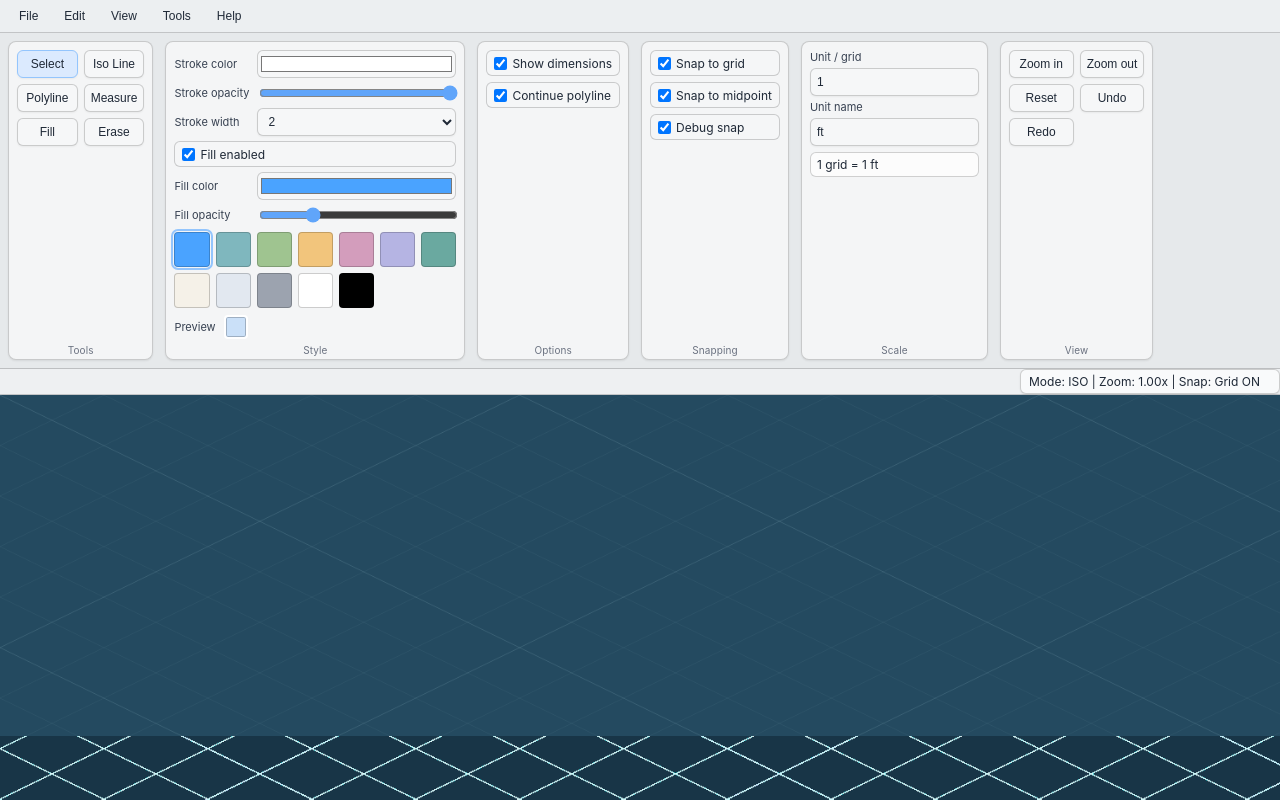
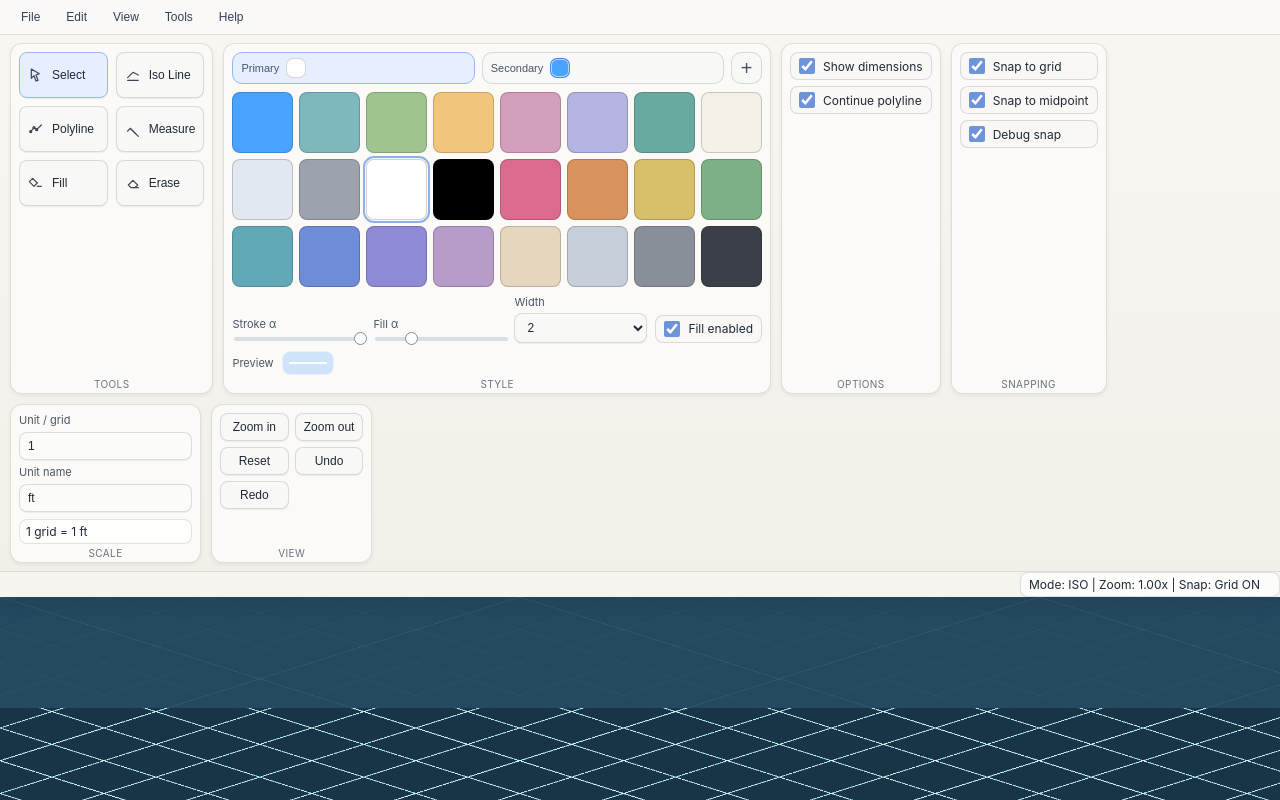
Before and after one commit to believeshe123-coder/ProjectBlue, a plain HTML site: page editor.html in a window 1280 px wide. Drawn offline with Linux system fonts and the light colour scheme.

Commit message:
Redesign editor UI with paint-like ribbon styling

```diff
--- a/assets/style.css
+++ b/assets/style.css
@@ -1,13 +1,16 @@
 :root {
-  --chrome-bg: #eef0f2;
-  --panel-bg: rgba(255, 255, 255, 0.55);
-  --panel-border: rgba(0, 0, 0, 0.18);
+  --chrome-bg: #efede9;
+  --ribbon-bg: #f6f4ef;
+  --panel-bg: #fcfaf7;
+  --panel-border: rgba(24, 31, 44, 0.12);
+  --soft-border: rgba(24, 31, 44, 0.14);
   --text: #1f2937;
+  --muted: #6b7280;
   --canvas-bg: #183547;
-  --button-bg: #f6f7f8;
+  --button-bg: #f8f8f6;
   --button-hover: #ffffff;
-  --button-active: #dbeafe;
-  --button-active-border: #93c5fd;
+  --button-active: #e5effe;
+  --button-active-border: #9ab7ec;
 }
 
 * {
@@ -19,7 +22,7 @@
   margin: 0;
   height: 100%;
   color: var(--text);
-  font-family: Inter, -apple-system, BlinkMacSystemFont, "Segoe UI", Roboto, Helvetica, Arial, sans-serif;
+  font-family: -apple-system, BlinkMacSystemFont, "Segoe UI", Roboto, Helvetica, Arial, sans-serif;
   font-size: 13px;
   background: var(--chrome-bg);
 }
@@ -32,26 +35,27 @@
 .workspace-chrome {
   display: flex;
   flex-direction: column;
-  border-bottom: 1px solid var(--panel-border);
-  background: var(--chrome-bg);
+  background: var(--ribbon-bg);
+  box-shadow: 0 10px 18px rgba(17, 24, 39, 0.12);
+  z-index: 2;
 }
 
 .menu-bar {
   display: flex;
   align-items: center;
   gap: 4px;
-  min-height: 32px;
-  padding: 4px 8px;
-  background: #eceff1;
+  min-height: 30px;
+  padding: 4px 10px;
+  background: rgba(255, 255, 255, 0.45);
   border-bottom: 1px solid var(--panel-border);
 }
 
 .menu-item {
   border: 1px solid transparent;
   background: transparent;
-  color: #1f2937;
-  border-radius: 6px;
-  padding: 4px 10px;
+  color: #334155;
+  border-radius: 8px;
+  padding: 5px 10px;
   font-size: 12px;
   cursor: default;
 }
@@ -64,26 +68,26 @@
 .topbar {
   display: flex;
   align-items: stretch;
-  gap: 12px;
-  padding: 8px;
-  background: #e6e9eb;
+  gap: 10px;
+  padding: 8px 10px;
+  background: linear-gradient(to bottom, #f8f6f1, #f3f0ea);
   border-bottom: 1px solid var(--panel-border);
   flex-wrap: wrap;
 }
 
 .tool-group {
-  min-height: 94px;
+  min-height: 88px;
   min-width: 126px;
-  padding: 8px 8px 20px;
+  padding: 8px 8px 18px;
   background: var(--panel-bg);
   border: 1px solid var(--panel-border);
-  border-radius: 8px;
+  border-radius: 12px;
   position: relative;
-  box-shadow: 0 1px 2px rgba(0, 0, 0, 0.08);
+  box-shadow: 0 2px 4px rgba(15, 23, 42, 0.06);
 }
 
 .tool-group--style {
-  min-width: 300px;
+  min-width: 360px;
 }
 
 .group-title {
@@ -93,48 +97,49 @@
   bottom: 3px;
   text-align: center;
   font-size: 10px;
-  color: #6b7280;
-  letter-spacing: 0.1px;
+  color: var(--muted);
+  letter-spacing: 0.4px;
+  text-transform: uppercase;
 }
 
 .tool-grid {
   display: grid;
-  grid-template-columns: repeat(2, minmax(52px, 1fr));
+  grid-template-columns: repeat(2, minmax(56px, 1fr));
   gap: 6px;
 }
 
-.tool-grid--style {
-  grid-template-columns: auto 1fr;
-  align-items: center;
-  gap: 5px 8px;
-}
-
-.style-label,
-.scale-label,
-.layer-select-label {
-  font-size: 11px;
-  color: #374151;
+.tool-grid--tiles {
+  gap: 8px;
 }
 
 .tool-button,
 .style-select,
 .scale-input {
   min-height: 28px;
-  border: 1px solid rgba(0, 0, 0, 0.18);
-  border-radius: 6px;
+  border: 1px solid var(--soft-border);
+  border-radius: 8px;
   background: var(--button-bg);
   color: #1f2937;
   font-size: 12px;
-  padding: 3px 6px;
+  padding: 4px 8px;
   cursor: pointer;
-  box-shadow: 0 1px 2px rgba(0, 0, 0, 0.05);
+  transition: background 0.15s ease, transform 0.12s ease, box-shadow 0.15s ease;
+  box-shadow: 0 1px 1px rgba(17, 24, 39, 0.06);
 }
 
 .tool-button:hover,
 .style-select:hover,
 .scale-input:hover,
-.color-input:hover {
+.color-chip:hover,
+.palette-add:hover {
   background: var(--button-hover);
+  box-shadow: 0 2px 6px rgba(17, 24, 39, 0.08);
+}
+
+.tool-button:active,
+.color-chip:active,
+.palette-add:active {
+  transform: translateY(1px);
 }
 
 .tool-button.active {
@@ -142,86 +147,214 @@
   border-color: var(--button-active-border);
 }
 
+.tool-tile {
+  min-height: 46px;
+  display: flex;
+  align-items: center;
+  gap: 8px;
+  text-align: left;
+  font-weight: 500;
+}
+
+.tool-tile svg {
+  width: 16px;
+  height: 16px;
+  stroke: currentColor;
+  stroke-width: 1.8;
+  fill: none;
+  stroke-linecap: round;
+  stroke-linejoin: round;
+  opacity: 0.85;
+}
+
 .tool-grid--snap {
   grid-template-columns: 1fr;
 }
 
 .tool-toggle {
-  min-height: 26px;
-  border: 1px solid rgba(0, 0, 0, 0.18);
-  border-radius: 6px;
-  background: #f5f6f7;
+  min-height: 28px;
+  border: 1px solid var(--soft-border);
+  border-radius: 8px;
+  background: #f9f8f5;
   font-size: 12px;
   display: inline-flex;
   align-items: center;
-  gap: 5px;
-  padding: 3px 7px;
-}
-
-.style-fill-toggle {
-  grid-column: 1 / -1;
+  gap: 8px;
+  padding: 5px 8px;
 }
 
 .tool-toggle input {
-  width: 13px;
-  height: 13px;
+  width: 16px;
+  height: 16px;
   margin: 0;
+  accent-color: #6d94d9;
 }
 
-.color-input,
-.range-input,
-.style-select {
-  width: 100%;
+.style-tray {
+  display: grid;
+  gap: 8px;
 }
 
-.color-input {
-  min-height: 28px;
-  padding: 1px;
-  border: 1px solid rgba(0, 0, 0, 0.18);
-  border-radius: 6px;
-  background: #f6f7f8;
+.color-chips {
+  display: flex;
+  align-items: stretch;
+  gap: 7px;
 }
 
-.range-input {
-  accent-color: #60a5fa;
+.color-chip,
+.palette-add {
+  border: 1px solid var(--soft-border);
+  border-radius: 10px;
+  background: var(--button-bg);
+  padding: 5px 8px;
+}
+
+.color-chip {
+  display: flex;
+  align-items: center;
+  gap: 7px;
+  flex: 1;
+  text-align: left;
+}
+
+.color-chip--active {
+  background: var(--button-active);
+  border-color: var(--button-active-border);
+}
+
+.chip-label {
+  font-size: 11px;
+  color: #475569;
+}
+
+.chip-swatch {
+  width: 20px;
+  height: 20px;
+  border-radius: 7px;
+  border: 1px solid rgba(0, 0, 0, 0.16);
+  box-shadow: inset 0 0 0 1px rgba(255, 255, 255, 0.6);
+}
+
+.palette-add {
+  width: 31px;
+  font-size: 20px;
+  line-height: 1;
+  color: #475569;
+}
+
+.visually-hidden {
+  position: absolute;
+  width: 1px;
+  height: 1px;
+  margin: -1px;
+  padding: 0;
+  overflow: hidden;
+  clip: rect(0 0 0 0);
+  border: 0;
 }
 
 .swatch-grid {
-  grid-column: 1 / -1;
   display: grid;
-  grid-template-columns: repeat(7, 1fr);
+  grid-template-columns: repeat(8, 1fr);
   gap: 6px;
-  margin-top: 2px;
 }
 
 .swatch {
   width: 100%;
   aspect-ratio: 1 / 1;
-  border: 1px solid rgba(0, 0, 0, 0.2);
-  border-radius: 4px;
+  border: 1px solid rgba(0, 0, 0, 0.18);
+  border-radius: 8px;
   background: var(--swatch, #f4f4f4);
   cursor: pointer;
+  transition: transform 0.12s ease, box-shadow 0.12s ease;
+}
+
+.swatch:hover {
+  transform: translateY(-1px);
+  box-shadow: 0 2px 4px rgba(0, 0, 0, 0.12);
 }
 
 .swatch.active {
-  outline: 2px solid #93c5fd;
+  outline: 2px solid #8eb0ea;
   outline-offset: 1px;
 }
 
+.style-controls-inline {
+  display: grid;
+  grid-template-columns: repeat(3, minmax(78px, 1fr)) auto;
+  gap: 8px;
+  align-items: end;
+}
+
+.style-inline-item {
+  display: grid;
+  gap: 4px;
+  font-size: 11px;
+  color: #475569;
+}
+
+.range-input {
+  width: 100%;
+  appearance: none;
+  height: 4px;
+  border-radius: 99px;
+  background: #d9dde6;
+}
+
+.range-input::-webkit-slider-thumb {
+  appearance: none;
+  width: 13px;
+  height: 13px;
+  border-radius: 50%;
+  border: 1px solid #7f8aa0;
+  background: #fff;
+}
+
+.range-input::-moz-range-thumb {
+  width: 13px;
+  height: 13px;
+  border-radius: 50%;
+  border: 1px solid #7f8aa0;
+  background: #fff;
+}
+
+.compact-select {
+  min-height: 30px;
+  padding-inline: 8px;
+}
+
+.style-fill-toggle {
+  align-self: end;
+}
+
+.style-label,
+.scale-label {
+  font-size: 11px;
+  color: #4b5563;
+}
+
 .style-preview-wrap {
-  grid-column: 1 / -1;
   display: flex;
   align-items: center;
   gap: 8px;
-  margin-top: 2px;
 }
 
 .style-preview-chip {
-  width: 24px;
+  width: 52px;
   height: 24px;
-  border: 2px solid #fff;
-  border-radius: 4px;
-  box-shadow: inset 0 0 0 1px rgba(0, 0, 0, 0.22);
+  border: 1px solid var(--soft-border);
+  border-radius: 8px;
+  position: relative;
+  overflow: hidden;
+}
+
+.style-preview-chip::before {
+  content: "";
+  position: absolute;
+  left: 6px;
+  right: 6px;
+  top: 10px;
+  border-top: 2px solid currentColor;
 }
 
 .status {
@@ -231,11 +364,11 @@
   min-width: 260px;
   padding: 4px 8px;
   border: 1px solid var(--panel-border);
-  border-radius: 6px;
+  border-radius: 8px;
   font-size: 12px;
-  background: rgba(255, 255, 255, 0.65);
+  background: rgba(255, 255, 255, 0.7);
   white-space: nowrap;
-  box-shadow: 0 1px 2px rgba(0, 0, 0, 0.08);
+  box-shadow: 0 1px 2px rgba(0, 0, 0, 0.06);
 }
 
 .canvas-shell {
@@ -252,7 +385,18 @@
 
 .tool-grid--scale {
   grid-template-columns: 1fr;
-  gap: 4px;
+  gap: 5px;
+}
+
+.scale-input {
+  background: #fbfbf8;
+}
+
+.scale-input:focus,
+.style-select:focus {
+  outline: none;
+  border-color: #8eb0ea;
+  box-shadow: 0 0 0 2px rgba(142, 176, 234, 0.25);
 }
 
 .scale-display {
@@ -260,7 +404,7 @@
   min-height: 22px;
   padding: 4px 6px;
   border: 1px solid var(--panel-border);
-  border-radius: 6px;
+  border-radius: 8px;
   font-size: 12px;
-  background: rgba(255, 255, 255, 0.7);
+  background: rgba(255, 255, 255, 0.75);
 }
--- a/editor.html
+++ b/editor.html
@@ -16,29 +16,68 @@
         <button class="menu-item" type="button">Help</button>
       </nav>
 
-      <div class="topbar" role="toolbar" aria-label="Blueprint editor toolbar">
+      <div class="topbar" role="toolbar" aria-label="Blueprint editor ribbon">
         <section class="tool-group" aria-label="Drawing tools">
-          <div class="tool-grid">
-            <button class="tool-button" data-tool="select" type="button">Select</button>
-            <button class="tool-button" data-tool="iso-line" type="button">Iso Line</button>
-            <button class="tool-button" data-tool="polyline" type="button">Polyline</button>
-            <button class="tool-button" data-tool="measure" type="button">Measure</button>
-            <button class="tool-button" data-tool="fill" type="button">Fill</button>
-            <button class="tool-button" data-tool="erase" type="button">Erase</button>
+          <div class="tool-grid tool-grid--tiles">
+            <button class="tool-button tool-tile" data-tool="select" type="button">
+              <svg viewBox="0 0 24 24" aria-hidden="true"><path d="M5 3l12 7-5 2 3 8-3 1-3-8-4 4z" /></svg>
+              <span>Select</span>
+            </button>
+            <button class="tool-button tool-tile" data-tool="iso-line" type="button">
+              <svg viewBox="0 0 24 24" aria-hidden="true"><path d="M4 16l8-8 8 4" /><path d="M4 20h16" /></svg>
+              <span>Iso Line</span>
+            </button>
+            <button class="tool-button tool-tile" data-tool="polyline" type="button">
+              <svg viewBox="0 0 24 24" aria-hidden="true"><path d="M4 16l5-6 4 3 7-7" /><circle cx="4" cy="16" r="1.5" /><circle cx="9" cy="10" r="1.5" /><circle cx="13" cy="13" r="1.5" /></svg>
+              <span>Polyline</span>
+            </button>
+            <button class="tool-button tool-tile" data-tool="measure" type="button">
+              <svg viewBox="0 0 24 24" aria-hidden="true"><path d="M4 15l4-4 12 12" /><path d="M8 11l2 2M11 14l2 2M14 17l2 2" /></svg>
+              <span>Measure</span>
+            </button>
+            <button class="tool-button tool-tile" data-tool="fill" type="button">
+              <svg viewBox="0 0 24 24" aria-hidden="true"><path d="M7 5l7 7-5 5-7-7z" /><path d="M14 17h6" /></svg>
+              <span>Fill</span>
+            </button>
+            <button class="tool-button tool-tile" data-tool="erase" type="button">
+              <svg viewBox="0 0 24 24" aria-hidden="true"><path d="M5 15l7-7 7 7-4 4H9z" /><path d="M15 19h5" /></svg>
+              <span>Erase</span>
+            </button>
           </div>
           <span class="group-title">Tools</span>
         </section>
 
         <section class="tool-group tool-group--style" aria-label="Style controls">
-          <div class="tool-grid tool-grid--style">
-            <label class="style-label" for="stroke-color-input">Stroke color</label>
-            <input id="stroke-color-input" class="color-input" type="color" value="#ffffff" />
+          <div class="style-tray">
+            <div class="color-chips" role="group" aria-label="Primary and secondary colors">
+              <button id="stroke-chip" class="color-chip color-chip--active" type="button" aria-label="Primary stroke color">
+                <span class="chip-label">Primary</span>
+                <span class="chip-swatch" id="stroke-chip-swatch"></span>
+              </button>
+              <button id="fill-chip" class="color-chip" type="button" aria-label="Secondary fill color">
+                <span class="chip-label">Secondary</span>
+                <span class="chip-swatch" id="fill-chip-swatch"></span>
+              </button>
+              <button id="palette-color-btn" class="palette-add" type="button" aria-label="Pick custom color">+</button>
+            </div>
 
-            <label class="style-label" for="stroke-opacity-input">Stroke opacity</label>
+            <input id="stroke-color-input" class="color-input visually-hidden" type="color" value="#ffffff" />
+            <input id="fill-color-input" class="color-input visually-hidden" type="color" value="#4aa3ff" />
+
+            <div class="swatch-grid" id="style-swatches" aria-label="Quick paint swatches"></div>
+
+            <div class="style-controls-inline">
+              <label class="style-inline-item" for="stroke-opacity-input">
+                <span>Stroke α</span>
                 <input id="stroke-opacity-input" class="range-input" type="range" min="0" max="1" step="0.01" value="1" />
-
-            <label class="style-label" for="stroke-width-input">Stroke width</label>
-            <select id="stroke-width-input" class="style-select">
+              </label>
+              <label class="style-inline-item" for="fill-opacity-input">
+                <span>Fill α</span>
+                <input id="fill-opacity-input" class="range-input" type="range" min="0" max="1" step="0.01" value="0.25" />
+              </label>
+              <label class="style-inline-item" for="stroke-width-input">
+                <span>Width</span>
+                <select id="stroke-width-input" class="style-select compact-select">
                   <option value="1">1</option>
                   <option value="2" selected>2</option>
                   <option value="3">3</option>
@@ -46,16 +85,9 @@
                   <option value="6">6</option>
                   <option value="8">8</option>
                 </select>
-
+              </label>
               <label class="tool-toggle style-fill-toggle"><input id="fill-enabled-toggle" type="checkbox" checked />Fill enabled</label>
-
-            <label class="style-label" for="fill-color-input">Fill color</label>
-            <input id="fill-color-input" class="color-input" type="color" value="#4aa3ff" />
-
-            <label class="style-label" for="fill-opacity-input">Fill opacity</label>
-            <input id="fill-opacity-input" class="range-input" type="range" min="0" max="1" step="0.01" value="0.25" />
-
-            <div class="swatch-grid" id="style-swatches" aria-label="Quick fill swatches"></div>
+            </div>
 
             <div class="style-preview-wrap">
               <span class="style-label">Preview</span>
--- a/src/script.js
+++ b/src/script.js
@@ -35,21 +35,20 @@
 const fillOpacityInput = document.getElementById("fill-opacity-input");
 const styleSwatches = document.getElementById("style-swatches");
 const stylePreviewChip = document.getElementById("style-preview-chip");
+const strokeChip = document.getElementById("stroke-chip");
+const fillChip = document.getElementById("fill-chip");
+const strokeChipSwatch = document.getElementById("stroke-chip-swatch");
+const fillChipSwatch = document.getElementById("fill-chip-swatch");
+const paletteColorButton = document.getElementById("palette-color-btn");
 
 const calmPalette = [
-  "#4aa3ff",
-  "#7fb7be",
-  "#9fc490",
-  "#f2c57c",
-  "#d39dbc",
-  "#b5b4e3",
-  "#6aa9a0",
-  "#f5f1e8",
-  "#e2e8f0",
-  "#9ca3af",
-  "#ffffff",
-  "#000000",
+  "#4aa3ff", "#7fb7be", "#9fc490", "#f2c57c", "#d39dbc", "#b5b4e3",
+  "#6aa9a0", "#f5f1e8", "#e2e8f0", "#9ca3af", "#ffffff", "#000000",
+  "#db6a8f", "#d9935e", "#d8bf69", "#7eb086", "#62a9b7", "#6e8cd7",
+  "#8f8ad5", "#b79bc8", "#e7d6be", "#c5ced9", "#888f99", "#3a3f48",
 ];
+
+let activeColorTarget = "stroke";
 
 const camera = new Camera();
 const shapeStore = new ShapeStore();
@@ -111,8 +110,13 @@
     swatch.style.setProperty("--swatch", color);
     swatch.title = color;
     swatch.addEventListener("click", () => {
-      appState.currentStyle.fillColor = color;
-      fillColorInput.value = color;
+      if (activeColorTarget === "fill") {
+        appState.currentStyle.fillColor = color;
+        fillColorInput.value = color;
+      } else {
+        appState.currentStyle.strokeColor = color;
+        strokeColorInput.value = color;
+      }
       refreshStyleUI();
     });
     styleSwatches.appendChild(swatch);
@@ -140,13 +144,19 @@
   fillColorInput.disabled = !style.fillEnabled;
   fillOpacityInput.disabled = !style.fillEnabled;
 
+  const activeColor = activeColorTarget === "fill" ? style.fillColor : style.strokeColor;
   for (const swatch of styleSwatches.querySelectorAll(".swatch")) {
-    swatch.classList.toggle("active", swatch.title.toLowerCase() === style.fillColor.toLowerCase());
+    swatch.classList.toggle("active", swatch.title.toLowerCase() === activeColor.toLowerCase());
   }
 
   const fillColor = style.fillEnabled ? toRgba(style.fillColor, style.fillOpacity) : "transparent";
   stylePreviewChip.style.background = fillColor;
-  stylePreviewChip.style.borderColor = toRgba(style.strokeColor, style.strokeOpacity);
+  stylePreviewChip.style.color = toRgba(style.strokeColor, style.strokeOpacity);
+  stylePreviewChip.style.borderColor = toRgba(style.strokeColor, Math.max(style.strokeOpacity * 0.45, 0.22));
+  strokeChipSwatch.style.background = style.strokeColor;
+  fillChipSwatch.style.background = style.fillColor;
+  strokeChip.classList.toggle("color-chip--active", activeColorTarget === "stroke");
+  fillChip.classList.toggle("color-chip--active", activeColorTarget === "fill");
 }
 
 function getCanvasCenterScreenPoint() {
@@ -290,6 +300,24 @@
   refreshStyleUI();
 });
 
+strokeChip?.addEventListener("click", () => {
+  activeColorTarget = "stroke";
+  refreshStyleUI();
+});
+
+fillChip?.addEventListener("click", () => {
+  activeColorTarget = "fill";
+  refreshStyleUI();
+});
+
+paletteColorButton?.addEventListener("click", () => {
+  if (activeColorTarget === "fill") {
+    fillColorInput.click();
+  } else {
+    strokeColorInput.click();
+  }
+});
+
 unitPerCellInput.addEventListener("input", (event) => {
   const value = Number.parseFloat(event.target.value);
   if (Number.isFinite(value) && value > 0) {
```
Lines whose indentation alone changed are shown as unchanged.
